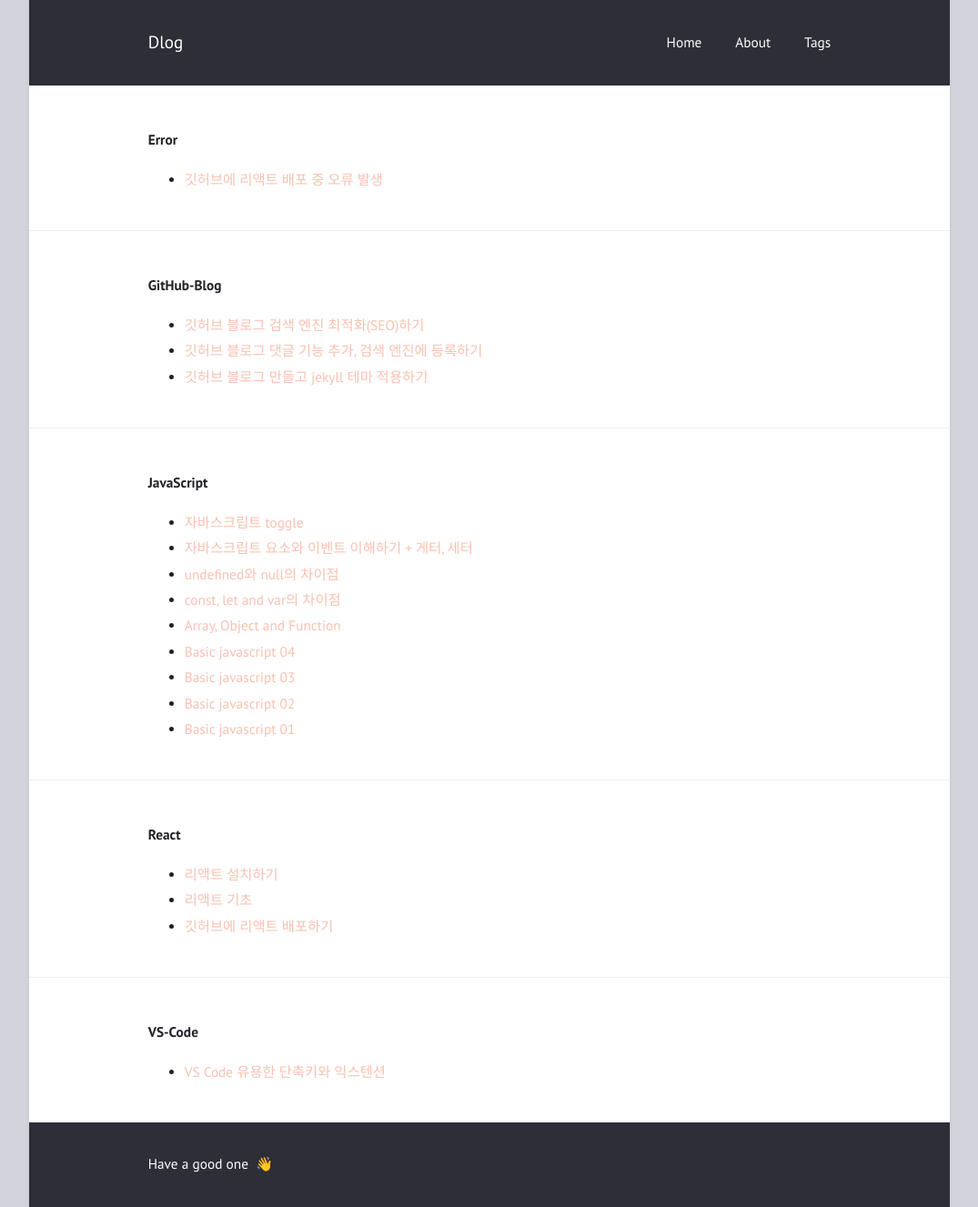
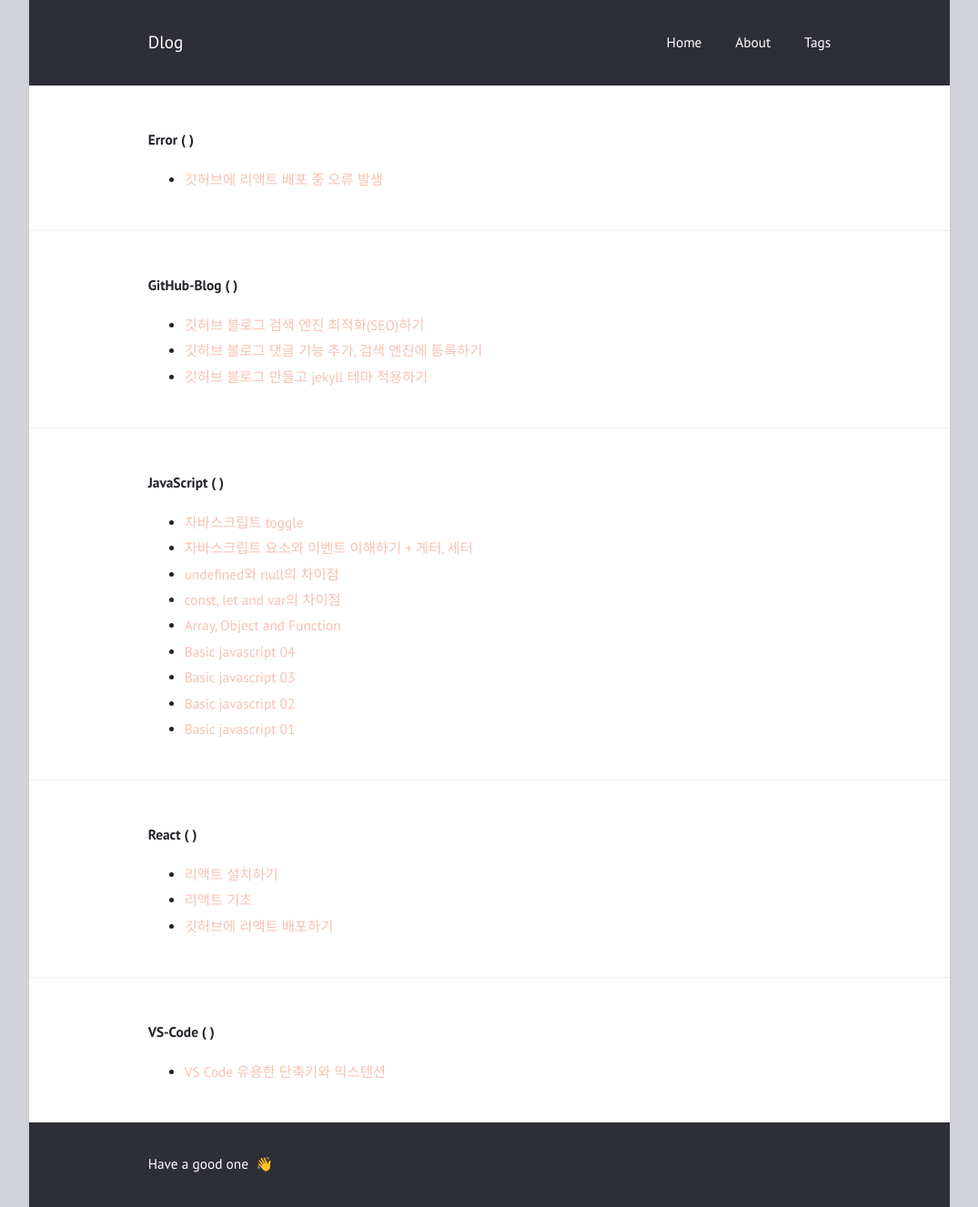
Before and after one commit to feb-dain/feb-dain.github.io, a Jekyll site: the page built from tags.md, in a window 1280 px wide. Shown: the whole page at 91% size, without its empty margins (102-1177 px from the left). Built offline with Jekyll 4.4.1, drawn with Linux system fonts in a browser that asks for light colours.

Commit message:
Update tags.md

```diff
--- a/tags.md
+++ b/tags.md
@@ -24,7 +24,7 @@
 {% endfor %}
 {% for tag in tags %}
 <article>
-  <h4 id="{{ tag | slugify }}">{{ tag }}</h4>
+  <h4 id="{{ tag | slugify }}">{{ tag }} ( {{ li.length }} )</h4>
   <ul>
     {% for post in site.posts %}
     {% if post.tags contains tag %}
```
